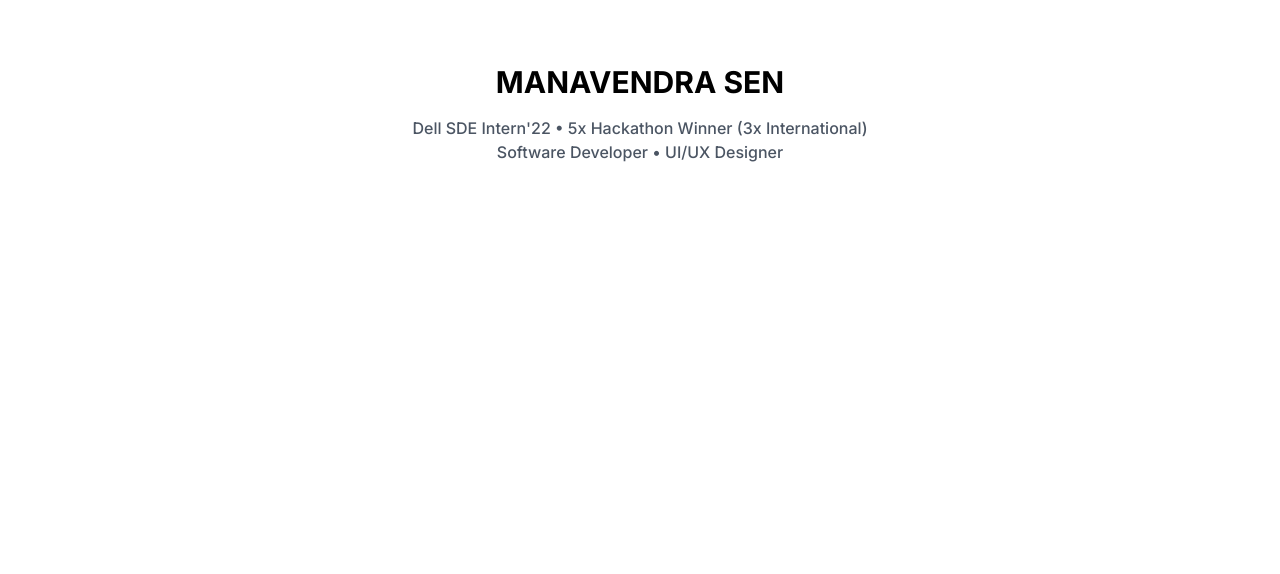
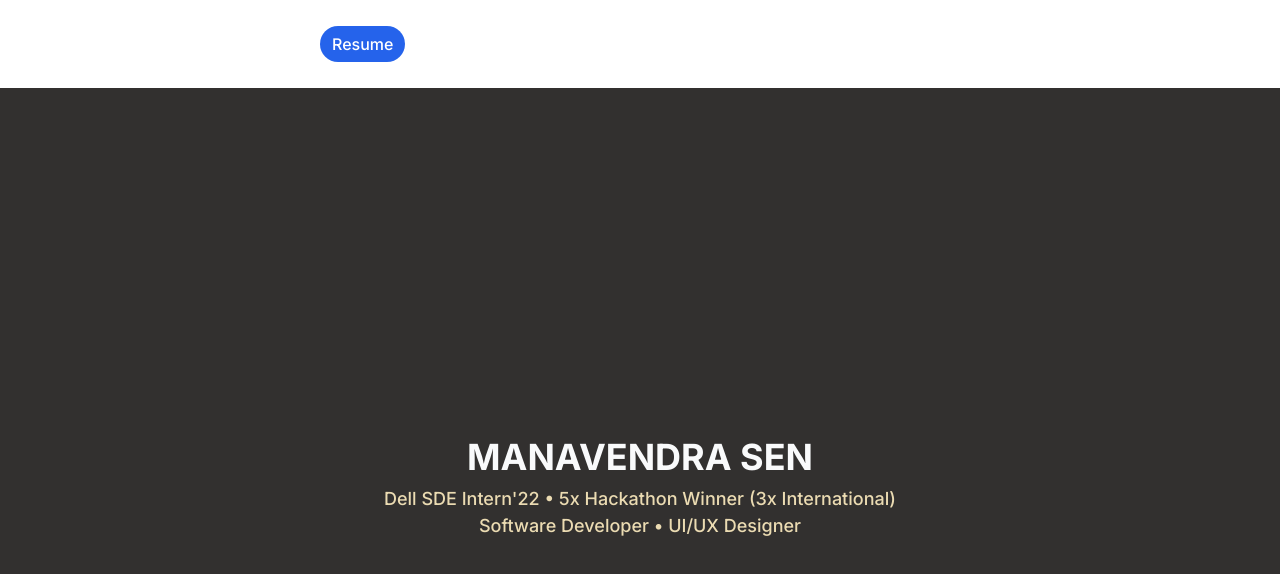
Before and after one commit to manavendrasen/manavendrasen.com, a Next.js app: page / in a window 1280 px wide. Shown: the top 574 px of the page. Built offline with nearby package versions, Linux system fonts and the light colour scheme.

Commit message:
feat: add global theme

```diff
--- /dev/null
+++ b/context/ThemeContext.tsx
@@ -0,0 +1,26 @@
+import React, { createContext } from "react";
+import { atom, useRecoilState } from "recoil";
+
+export const LIGHT = "LIGHT";
+export const DARK = "DARK";
+export const GRUVBOX = "GRUVBOX";
+export const SPOTIFY = "SPOTIFY";
+export const YOUTUBE = "YOUTUBE";
+
+export enum THEME {
+  LIGHT,
+  DARK,
+  GRUVBOX,
+  SPOTIFY,
+  YOUTUBE,
+}
+
+export const themeState = atom({
+  key: "themeState",
+  default: THEME.LIGHT,
+});
+
+export const useTheme = () => {
+  const [theme, setTheme] = useRecoilState(themeState);
+  return [theme, setTheme];
+};
--- /dev/null
+++ b/pages/Dark/Dark.tsx
@@ -0,0 +1,23 @@
+import React from "react";
+import Container from "../../components/Layout/Container/Container";
+
+interface DarkProps {}
+
+export const Dark: React.FC<DarkProps> = ({}) => {
+  return (
+    <main className="bg-[#0C1229] min-h-screen flex justify-center items-center">
+      <Container>
+        <div className="flex-1 flex flex-col justify-center items-center gap-2">
+          <h1 className="text-4xl font-extrabold uppercase text-gray-50">
+            Manavendra Sen
+          </h1>
+          <h2 className="text-lg font-medium text-[#AFBBE8] xl:leading-normal text-center">
+            Dell SDE Intern&apos;22 • 5x Hackathon Winner (3x International){" "}
+            <br />
+            Software Developer • UI/UX Designer
+          </h2>
+        </div>
+      </Container>
+    </main>
+  );
+};
--- /dev/null
+++ b/pages/Gruvbox/Gruvbox.tsx
@@ -0,0 +1,23 @@
+import React from "react";
+import Container from "../../components/Layout/Container/Container";
+
+interface GruvboxProps {}
+
+export const Gruvbox: React.FC<GruvboxProps> = ({}) => {
+  return (
+    <main className="bg-[#32302F] min-h-screen flex justify-center items-center">
+      <Container>
+        <div className="flex-1 flex flex-col justify-center items-center gap-2">
+          <h1 className="text-4xl font-extrabold uppercase text-gray-50">
+            Manavendra Sen
+          </h1>
+          <h2 className="text-lg font-medium text-[#EBDBB2] xl:leading-normal text-center">
+            Dell SDE Intern&apos;22 • 5x Hackathon Winner (3x International){" "}
+            <br />
+            Software Developer • UI/UX Designer
+          </h2>
+        </div>
+      </Container>
+    </main>
+  );
+};
--- /dev/null
+++ b/pages/Light/Light.tsx
@@ -0,0 +1,21 @@
+import React from "react";
+import Container from "../../components/Layout/Container/Container";
+
+interface LightProps {}
+
+export const Light: React.FC<LightProps> = ({}) => {
+  return (
+    <main className="bg-[#F9F0E3] min-h-screen flex justify-center items-center">
+      <Container>
+        <div className="flex-1 flex flex-col justify-center items-center gap-2">
+          <h1 className="text-4xl font-extrabold uppercase">Manavendra Sen</h1>
+          <h2 className="text-lg font-medium text-[#6A6A6A] xl:leading-normal text-center">
+            Dell SDE Intern&apos;22 • 5x Hackathon Winner (3x International){" "}
+            <br />
+            Software Developer • UI/UX Designer
+          </h2>
+        </div>
+      </Container>
+    </main>
+  );
+};
--- a/pages/_app.tsx
+++ b/pages/_app.tsx
@@ -1,8 +1,20 @@
 import "../styles/globals.scss";
 import type { AppProps } from "next/app";
+import React from "react";
+import {
+  RecoilRoot,
+  atom,
+  selector,
+  useRecoilState,
+  useRecoilValue,
+} from "recoil";
 
 function MyApp({ Component, pageProps }: AppProps) {
-  return <Component {...pageProps} />;
+  return (
+    <RecoilRoot>
+      <Component {...pageProps} />
+    </RecoilRoot>
+  );
 }
 
 export default MyApp;
--- a/pages/index.tsx
+++ b/pages/index.tsx
@@ -7,35 +7,36 @@
 import Navbar from "../components/Layout/Navbar/Navbar";
 import { Head } from "../components/Head/Head";
 import MobileNav from "../components/Layout/MobileNav/MobileNav";
+import { THEME, useTheme } from "../context/ThemeContext";
+
+// pages
+import { Light } from "./Light/Light";
+import { Dark } from "./Dark/Dark";
+import { Gruvbox } from "./Gruvbox/Gruvbox";
 
 interface IHomeProps {}
 
 const Home: NextPage<IHomeProps> = () => {
+  const [theme, setTheme] = useTheme();
+
+  let page;
+
+  switch (theme) {
+    case THEME.LIGHT:
+      page = <Gruvbox />;
+      break;
+    default:
+      page = <Light />;
+      break;
+  }
   return (
     <div className="relative">
-      {/* <Navbar /> */}
-      {/* <MobileNav /> */}
       <Head
         title="Portfolio - Manavendra Sen | Home"
         description="A blog about software development, programming, and more."
       />
-
-      <main>
-        <Container>
-          <div className="py-16 flex-1 flex flex-col justify-center items-center gap-4">
-            <h1 className="text-3xl font-extrabold uppercase">
-              Manavendra Sen
-            </h1>
-            <h2 className="text-md font-medium text-gray-600 xl:leading-normal text-center">
-              Dell SDE Intern&apos;22 • 5x Hackathon Winner (3x International){" "}
-              <br />
-              Software Developer • UI/UX Designer
-            </h2>
-          </div>
-        </Container>
-      </main>
-
-      {/* <Footer /> */}
+      <Navbar />
+      <div>{page}</div>
     </div>
   );
 };
```
